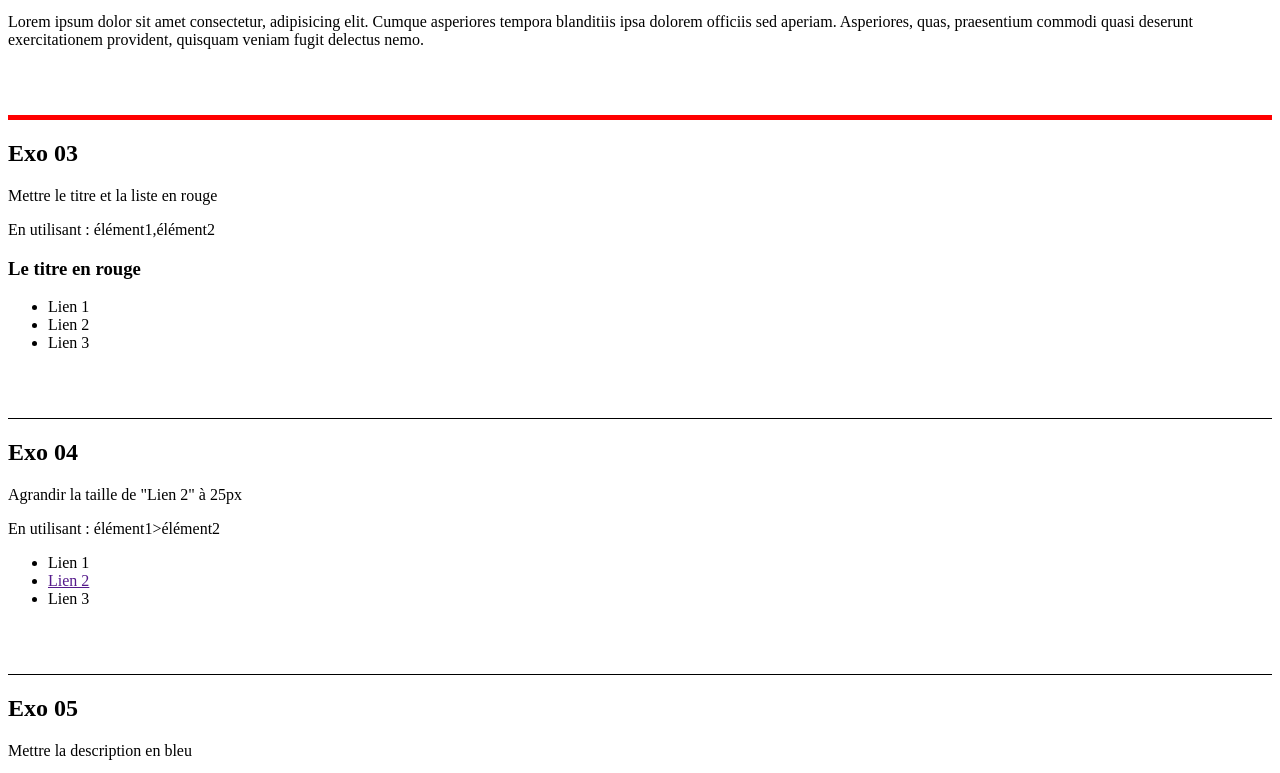
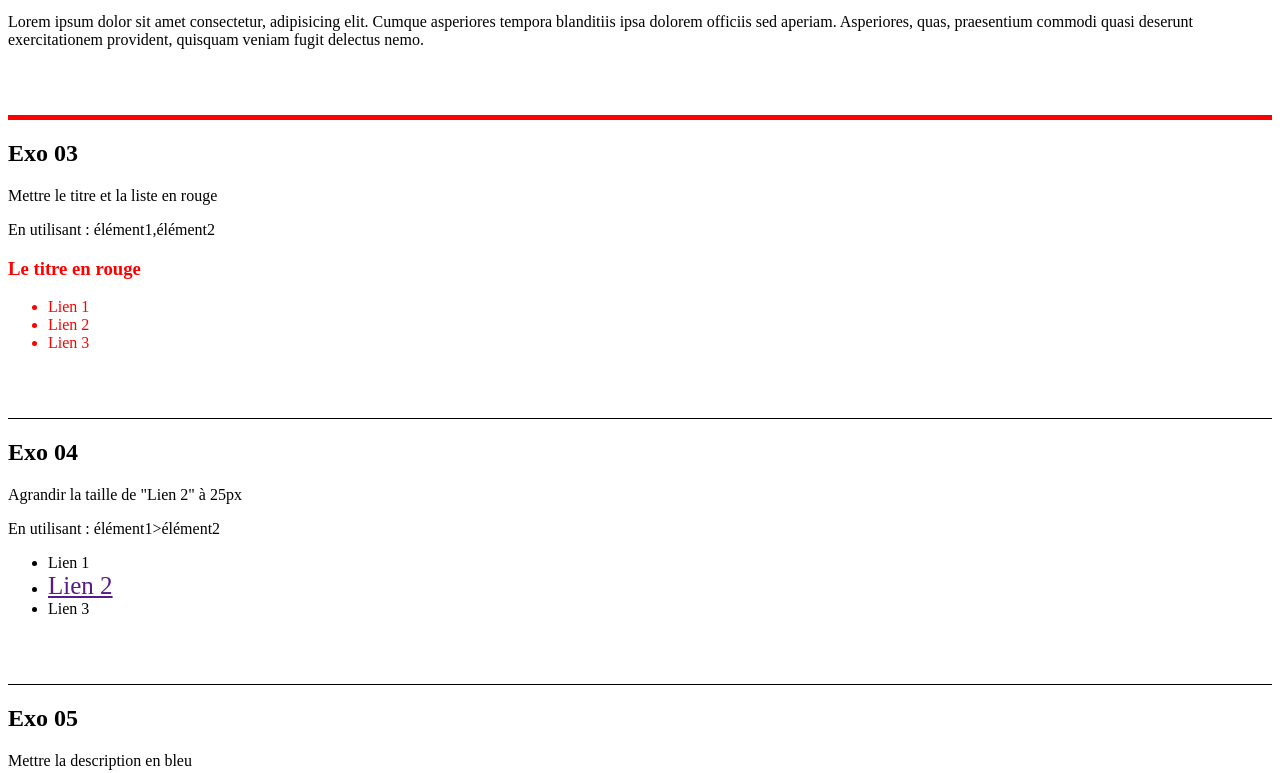
Before and after one commit to sofiane626/28nov, a plain HTML site: page index.html in a window 1280 px wide. Shown: the part 370-1143 px from the top of the page. Drawn offline with Linux system fonts and the light colour scheme.

Commit message:
ex 4 et 5 fini

```diff
--- a/ex1/public/css/style.css
+++ b/ex1/public/css/style.css
@@ -10,3 +10,15 @@ section:first-child h4 {
 section:nth-child(2) {
     border-bottom: red solid 5px;
 }
+
+section:nth-child(3) li {
+    color: red;
+}
+
+section:nth-child(3) h3 {
+    color: red;
+}
+
+section:nth-child(4) li>a {
+    font-size: 25px;
+}
```
